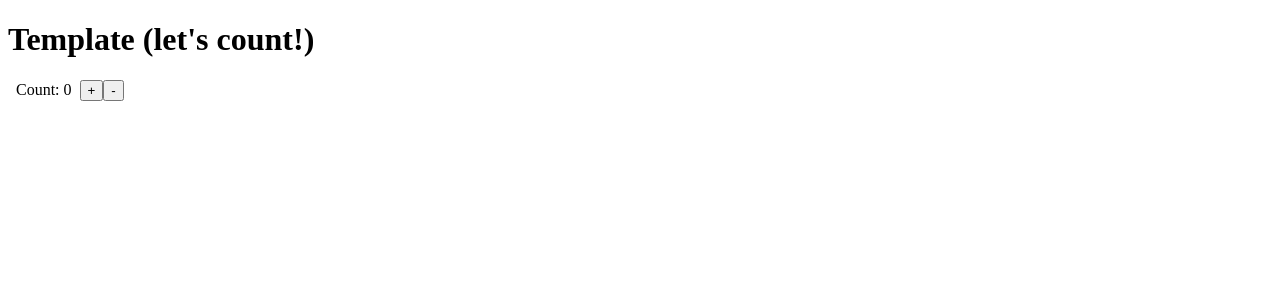
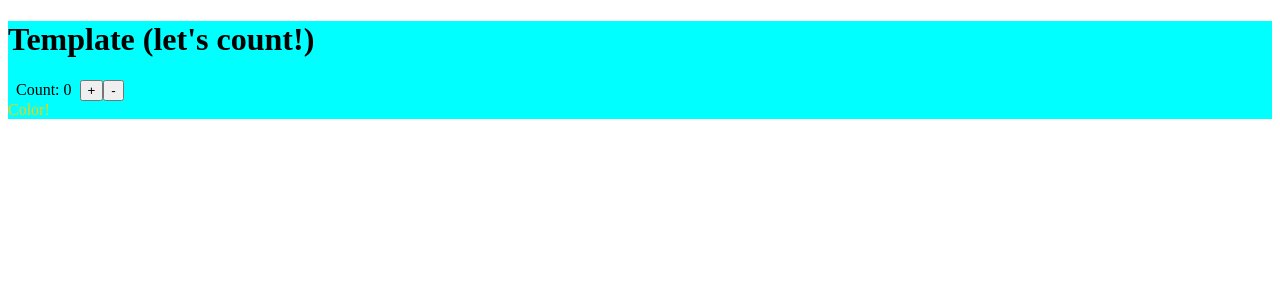
Before and after one commit to SMhero/react-template, a React app: page / in a window 1280 px wide. Shown: the top 300 px of the page. Built offline with nearby package versions, Linux system fonts and the light colour scheme.

Commit message:
Added css and postcss loaders, also created ErrorBoundary

```diff
--- a/package.json
+++ b/package.json
@@ -38,8 +38,14 @@
     "@types/webpack-bundle-analyzer": "^4.6.0",
     "@types/webpack-dev-server": "^4.7.2",
     "@types/webpack-env": "^1.18.0",
+    "autoprefixer": "^10.4.12",
     "babel-loader": "^8.2.5",
+    "css-loader": "^6.7.1",
     "html-webpack-plugin": "^5.5.0",
+    "postcss-import": "^15.0.0",
+    "postcss-loader": "^7.0.1",
+    "postcss-preset-env": "^7.8.2",
+    "style-loader": "^3.3.1",
     "ts-node": "^10.9.1",
     "typescript": "^4.8.4",
     "webpack": "^5.74.0",
--- a/src/components/App/App.tsx
+++ b/src/components/App/App.tsx
@@ -1,10 +1,11 @@
+import ErrorBoundary from "components/ErrorBoundary/ErrorBoundary";
 import Example from "components/Example/Example";
 
 const App = () => {
   return (
-    <div>
+    <ErrorBoundary>
       <Example />
-    </div>
+    </ErrorBoundary>
   );
 };
 
--- /dev/null
+++ b/src/components/ErrorBoundary/ErrorBoundary.tsx
@@ -0,0 +1,43 @@
+import { Component, ErrorInfo } from "react";
+
+type Props = {
+  children: React.ReactNode;
+};
+
+type State = {
+  error: Error | null;
+  hasError: boolean;
+};
+
+class ErrorBoundary extends Component<Props, State> {
+  constructor(props: Props) {
+    super(props);
+
+    this.state = { error: null, hasError: false };
+  }
+
+  static getDerivedStateFromError(error: Error) {
+    return { error, hasError: true };
+  }
+
+  componentDidCatch(error: Error, errorInfo: ErrorInfo) {
+    console.warn(error, errorInfo);
+  }
+
+  render() {
+    if (this.state.hasError) {
+      return (
+        <>
+          <h1>Something went wrong...</h1>
+          {this.state.error ? (
+            <div>Error: {this.state.error.message}</div>
+          ) : null}
+        </>
+      );
+    }
+
+    return this.props.children;
+  }
+}
+
+export default ErrorBoundary;
--- a/src/components/Example/Example.tsx
+++ b/src/components/Example/Example.tsx
@@ -1,14 +1,17 @@
 import { useState } from "react";
+
+import styles from "./styles.css";
 
 const Example = () => {
   const [count, setCount] = useState(0);
 
   return (
-    <div>
+    <div className={styles.root}>
       <h1>Template (let's count!)</h1>
       <span style={{ padding: "8px" }}>Count: {count}</span>
       <button onClick={() => setCount(prev => prev + 1)}>+</button>
       <button onClick={() => setCount(prev => prev - 1)}>-</button>
+      <div className={styles.default}>Color!</div>
     </div>
   );
 };
--- /dev/null
+++ b/src/components/Example/styles.css
@@ -0,0 +1,9 @@
+.root {
+  appearance: none;
+  box-sizing: border-box;
+  background-color: aqua;
+
+  & .default {
+    color: #fc0;
+  }
+}
--- /dev/null
+++ b/src/components/typings/typings.d.ts
@@ -0,0 +1,6 @@
+declare module "*.css" {
+  const classes: {
+    [key: string]: string;
+  };
+  export default classes;
+}
--- a/src/index.tsx
+++ b/src/index.tsx
@@ -5,6 +5,7 @@ import App from "components/App/App";
 
 const container = document.getElementById("root");
 const root = createRoot(container as HTMLDivElement);
+
 const renderApp = () => {
   root.render(
     <StrictMode>
--- a/webpack.config.ts
+++ b/webpack.config.ts
@@ -1,8 +1,12 @@
+// @ts-nocheck
 import webpack from "webpack";
 import webpackDevServer from "webpack-dev-server";
 import HtmlWebpackPlugin from "html-webpack-plugin";
+import path from "path";
 import { BundleAnalyzerPlugin } from "webpack-bundle-analyzer";
-import path from "path";
+import postCssAutoprefixer from "autoprefixer";
+import postCssImport from "postcss-import";
+import postCssPresetEnv from "postcss-preset-env";
 
 interface Configuration extends webpack.Configuration {
   devServer: webpackDevServer.Configuration;
@@ -37,6 +41,40 @@ const config: Configuration = {
         test: /\.(j|t)sx?$/,
         use: ["babel-loader"],
       },
+      {
+        test: /\.css$/,
+        exclude: /node_modules/,
+        use: [
+          { loader: "style-loader" },
+          {
+            loader: "css-loader",
+            options: {
+              importLoaders: 1,
+              modules: {
+                exportLocalsConvention: "camelCase",
+                mode: "local",
+                localIdentName: "[path][name]__[local]",
+              },
+            },
+          },
+          {
+            loader: "postcss-loader",
+            options: {
+              postcssOptions: {
+                plugins: [
+                  postCssAutoprefixer(),
+                  postCssImport({ path: sourcePath }),
+                  postCssPresetEnv({
+                    features: {
+                      "nesting-rules": true,
+                    },
+                  }),
+                ],
+              },
+            },
+          },
+        ],
+      },
     ],
   },
   output: {
```
Also changed, not shown: 1 other file (tests, documents, lock files or other folders).
